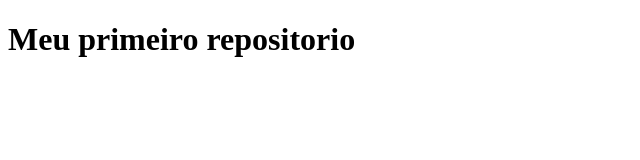
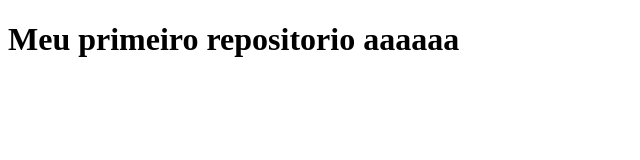
Before and after one commit to Alan-Nasciment0/meu_primeiro_repositorio, a plain HTML site: page index.html in a window 1280 px wide. Shown: the whole page, without its empty margins (0-640 px from the left). Drawn offline with Linux system fonts and the light colour scheme.

Commit message:
Atualizando html

```diff
--- a/index.html
+++ b/index.html
@@ -6,6 +6,6 @@
     <title>Document</title>
 </head>
 <body>
-    <h1>Meu primeiro repositorio</h1>
+    <h1>Meu primeiro repositorio aaaaaa</h1>
 </body>
 </html>
```
